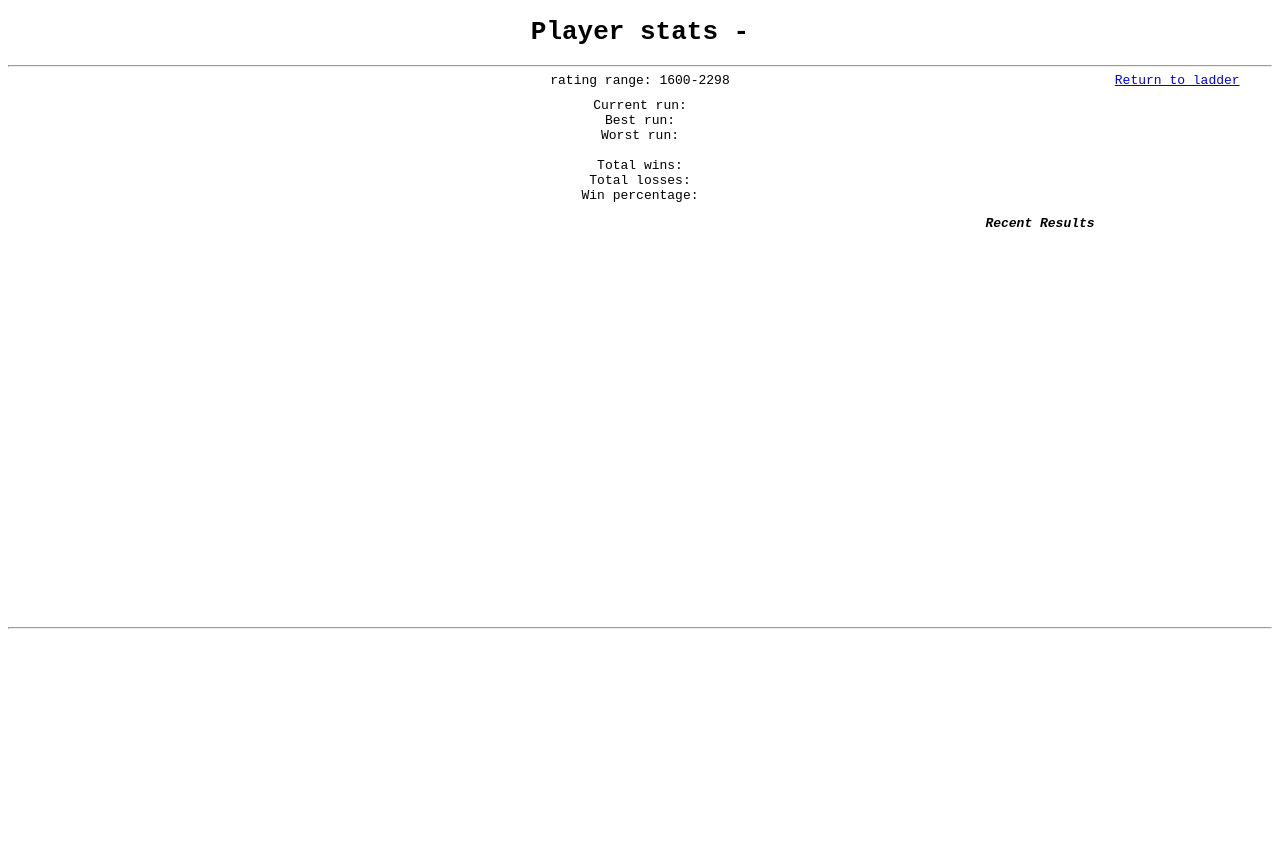
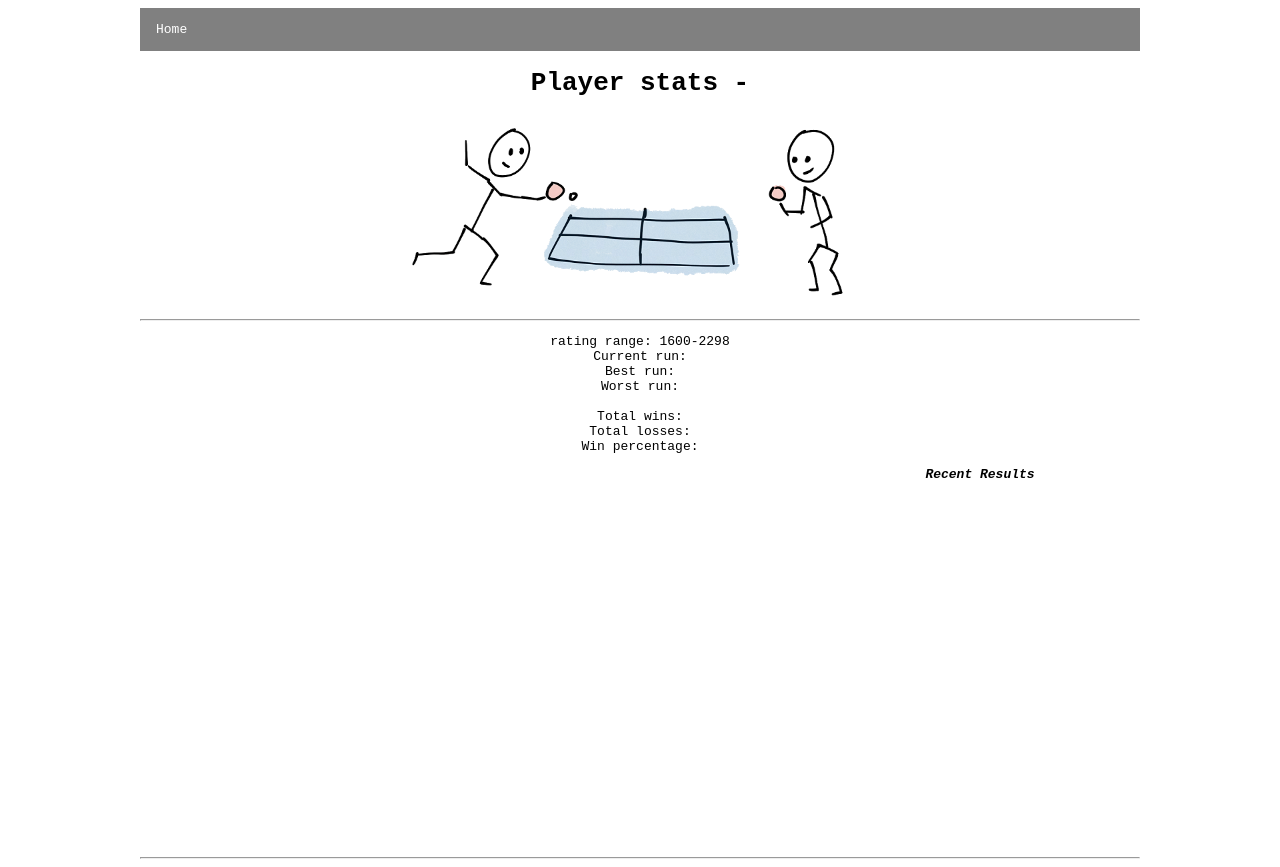
Before and after one commit to AdmiralGT/ttennis_ladder, a plain HTML site: page player.html in a window 1280 px wide. Before the commit the page ends 800 px from the top, so only its background shows below. Drawn offline with Linux system fonts and the light colour scheme; no server answers; a web font is replaced by a local one.

Commit message:
player page fixes

```diff
--- a/footy.css
+++ b/footy.css
@@ -1,3 +1,31 @@
+.navbar ul {
+    list-style-type: none;
+    margin: 0;
+    padding: 0;
+    overflow: hidden;
+    background-color: grey;
+}
+
+.navbar li {
+    float: left;
+}
+
+.navbar li a {
+    display: block;
+    color: white;
+    text-align: center;
+    padding: 14px 16px;
+    text-decoration: none;
+}
+
+.navbar li a:hover:not(.active) {
+    background-color: #111;
+}
+
+.navbar .active {
+    background-color: #4CAF50;
+}
+
 div.resultadder
 {
   clear: center;
@@ -19,7 +47,7 @@ body
   text-align: center;
 }
 
-#main_container
+.main_container
 {
   width: 1000px;
   margin: 0 auto;
@@ -52,13 +80,6 @@ a.idlink
 {
   float: left;
   width: 22em;
-}
-
-/* Results table on a Player Page */
-.results_tbl_pPage
-{
-  float: right;
-  width: 400px;
 }
 
 #outer_tbl
@@ -249,41 +270,25 @@ a.idlink
 
 /* end of results table styling */
 
+.chart_pPage
+{
+  float: left;
+}
+
+/* Results table on a Player Page */
+.results_tbl_pPage
+{
+  float: left;
+  width: 32%;
+}
 
 #player_page
 {
-  width: 1200px;
+  overflow: auto;
   margin: 0 auto;
+  margin-bottom: 2em;
 }
 
 hr
 {
 }
-
-.player_rating_range
-{
-  width: 40%;
-  float: left;
-  text-align: center;
-  padding-bottom: 10px;
-}
-
-.home_page_link
-{
-  float: right;
-  width: 15%;
-  padding-bottom: 10px;
-}
-
-.player_padding
-{
-  width: 15%;
-  float: left;
-  padding-bottom: 10px;
-}
-
-.rating_bar
-{
-  width: 1200;
-  float: left;
-}
--- a/player.html
+++ b/player.html
@@ -31,23 +31,19 @@ create_stats();
 
 </script>
 
+<div class="main_container">
+  <div class="navbar">
+    <ul>
+      <li><a href="index.html">Home</a></li>
+    </ul>
+  </div>
+
   <h1>Player stats - <span class="id"></span></h1>
-
+  <img id="ttennis_doodle" src="ttennis_doodle.png" alt="table tennis doodle"/>
   <hr>
 
-<div class="rating_bar"></div>
-  <div class="player_padding">&nbsp;</div>
-  <div class="player_padding">&nbsp;</div>
-  <div id="rating_range" class="player_rating_range">
-    <span class="id"></span> rating range: <span id="singles_min">1600</span>-<span id="singles_max">2298</span>
-  </div>
-  <div class="player_padding">&nbsp;</div>
-  <div id="home_page_link" class="home_page_link">
-    <a class="home_link" href="index.html">Return to ladder</a>
-  </div>
-</div>
-
   <ul>
+    <li><span class="id"></span> rating range: <span id="singles_min">1600</span>-<span id="singles_max">2298</span></li>
     <li>Current run: <span id="current_singles_run"></span></li>
     <li>Best run: <span id="best_singles_run"></span></li>
     <li>Worst run: <span id="worst_singles_run"></span></li>
@@ -58,8 +54,9 @@ create_stats();
   </ul>
 
   <div id="player_page" class="player_page">
-  <canvas id="singles_chart" width="800" height="400"></canvas>
-
+    <div class="chart_pPage">
+      <canvas id="singles_chart" width="680" height="360"></canvas>
+    </div>
     <div id="player_rec_res_tbl" class="results_tbl_pPage">
       <div class="hdr">Recent Results</div>
       <div id="rec_res_tbl">
@@ -69,6 +66,7 @@ create_stats();
   </div>
 
   <hr>
+</div>
 
 
 <script id="resultTemplate" type="text/x-jsrender">
```
Also changed, not shown: index.html (+6 -1 lines). Lines whose indentation alone changed are shown as unchanged.
